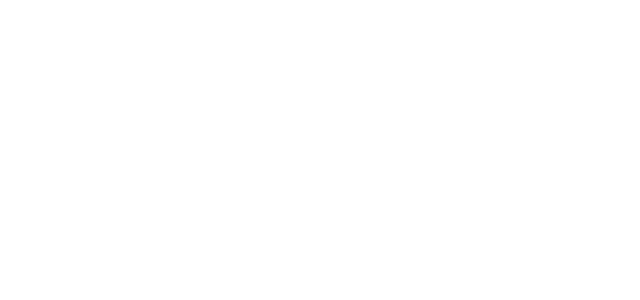
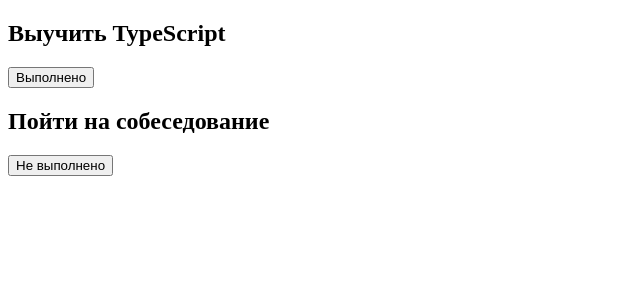
Before and after one commit to emarishkin/-23, a React (Vite) app: page / in a window 1280 px wide. Shown: the top 300 px of the page, without its empty margins (0-640 px from the left). Built offline with nearby package versions, Linux system fonts and the light colour scheme.

Commit message:
Собеседование1

```diff
--- a/src/App.jsx
+++ b/src/App.jsx
@@ -1,4 +1,5 @@
-import { MapAndSet } from "./components/MapAndSet"
+import { TodoList } from "./components/ReactTSX"
+
 
 
 
@@ -6,7 +7,7 @@
 
   return (
     <>
-     <MapAndSet />
+     <TodoList />
     </>
   )
 }
--- a/src/components/MapAndSet.ts
+++ b/src/components/MapAndSet.ts
@@ -1,4 +1,5 @@
-import { count } from "console"
+import { FC } from "react";
+
 
 export const MapAndSet = () => {
 
@@ -232,19 +233,36 @@
 // console.log(res)
 
 
-const str = "abc"
+// const str = "abc"
 
 
-function areAllUnique(str){
-    const unique = new Set(str)
-    const strArr = str.split('')
-    if(strArr.length === unique.size){
-        return true
-    }
-    return false
-}
-const res = areAllUnique(str)
-console.log(res)
+// function areAllUnique(str){
+//     const unique = new Set(str)
+//     const strArr = str.split('')
+//     if(strArr.length === unique.size){
+//         return true
+//     }
+//     return false
+// }
+// const res = areAllUnique(str)
+// console.log(res)
+
+
+
+
+// type ButtonProps = {
+//   onClick: () => void;
+//   children: React.ReactNode;
+//   buttonArea:number
+//   disabled:boolean
+// };
+
+// const Button:FC = ({ onClick, children ,buttonArea,disabled }: ButtonProps) => {
+//   return (
+//        <button className='qwerty' type='submit' aria={buttonArea} disabled={true} onClick={onClick}>{children}</button>;
+//   )
+// };
+
 
 
 
--- a/src/components/ReactTSX.tsx
+++ b/src/components/ReactTSX.tsx
@@ -1,6 +1,4 @@
-// import { ChangeEvent, FC, FormEvent, useMemo, useState } from "react";
 
-import { ChangeEvent, FC, FormEvent, useMemo, useState } from "react";
 
 // type Order = {
 //   id: number;
@@ -8,6 +6,8 @@
 //   amount: number;
 //   status: 'pending' | 'shipped' | 'delivered';
 // };
+
+import { FC, useState } from "react";
 
 // interface OrderCardProps{
 //     order:Order
@@ -436,3 +436,51 @@
 //     </div>
 //   )
 // }
+
+interface TodoItem{
+  id: number;
+  text: string;
+  completed: boolean;
+}
+
+type TodoListProps = {
+  todos: TodoItem;
+  onToggle: (id: number) => void;
+};
+
+let todos:TodoItem[] = [
+    { id: 1, text: "Выучить TypeScript", completed: true },
+    { id: 2, text: "Пойти на собеседование", completed: false }
+  ]
+
+ const TodoItem:FC<TodoListProps> = ({todos,onToggle}) => {
+    return (
+        <div>
+           <h2>{todos.text}</h2>
+           <button onClick={()=>onToggle(todos.id)}>{todos.completed?'Выполнено':'Не выполнено'}</button>
+        </div>
+    )
+}
+
+export const TodoList = () => {
+
+    const [TodoList,setTodoList] = useState([
+    { id: 1, text: "Выучить TypeScript", completed: true },
+    { id: 2, text: "Пойти на собеседование", completed: false }
+    ])
+
+    const handleClick = (id:number) => {
+      setTodoList(TodoList.map(item=>item.id===id?{...item,completed:!item.completed}:item))
+    }
+
+    return (
+        <div>
+            {TodoList.map(item => (
+                <div>
+                    <TodoItem todos={item} onToggle={()=>handleClick(item.id)} />
+                </div>
+            ))}
+        </div>
+
+    )
+}
```
